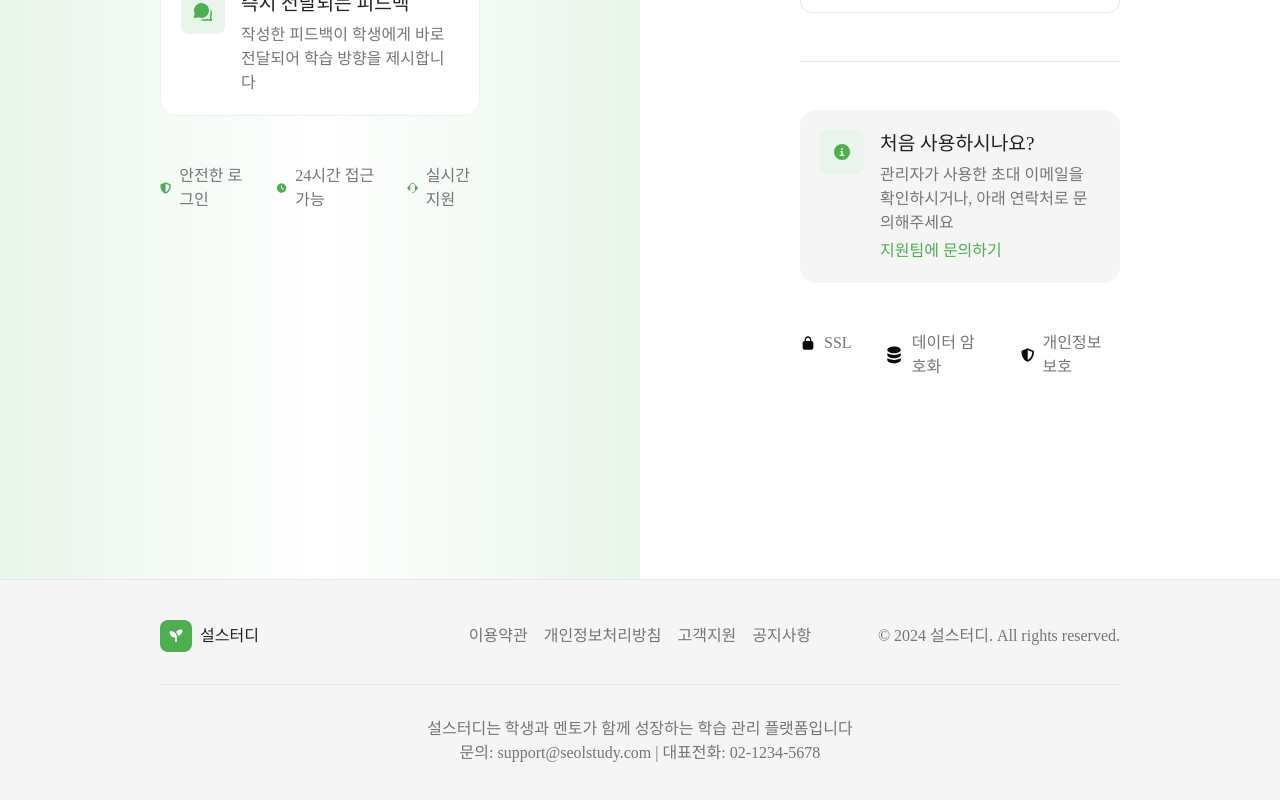
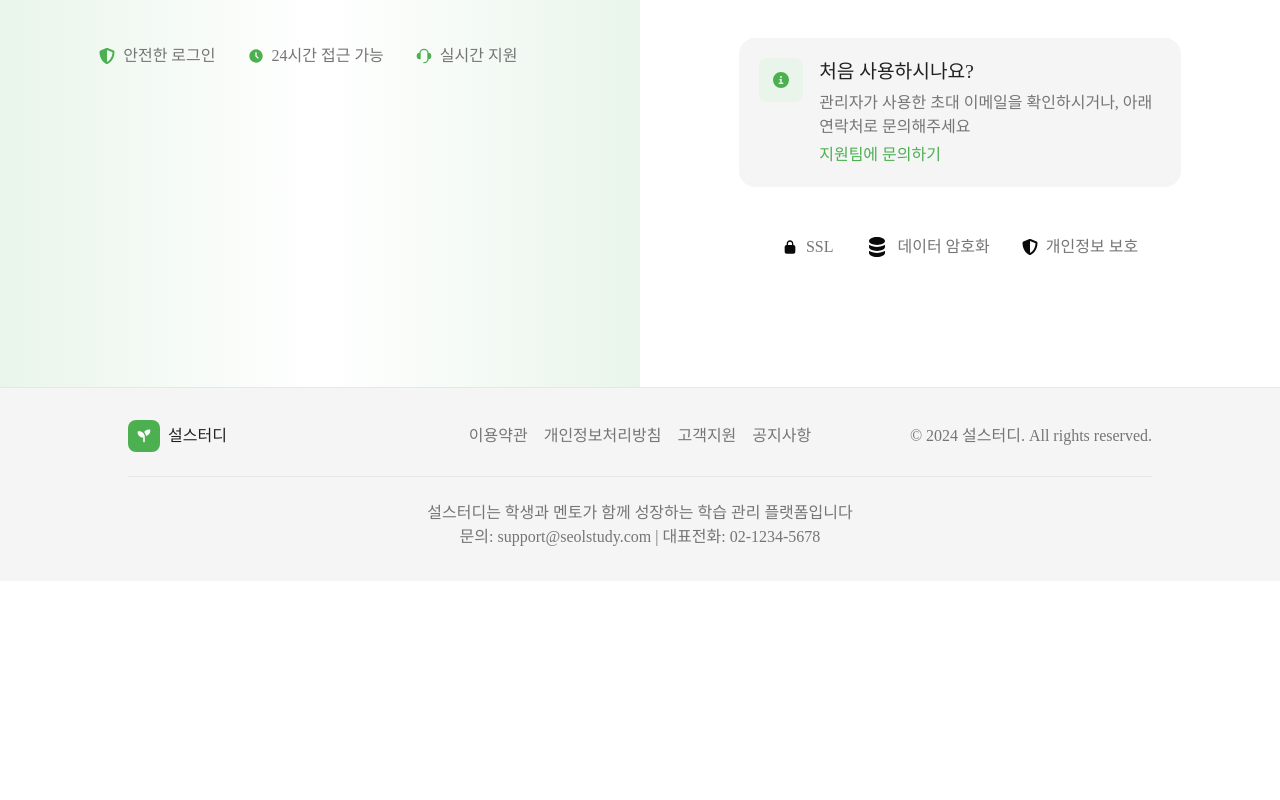
Before and after one commit to blaybum/Blaybum-Web, a Next.js app: page /auth in a window 1280 px wide. Shown: the part 840-1640 px from the top of the page. After the commit the page ends 1421 px from the top, so only its background shows below. Built offline with nearby package versions, Linux system fonts and the light colour scheme; a web font is replaced by a local one.

Commit message:
refactor: px 단위 수정

```diff
--- a/app/auth/layout.tsx
+++ b/app/auth/layout.tsx
@@ -7,9 +7,11 @@ export default function RootLayout({
   children: React.ReactNode
 }) {
   return (
-    <>
-      <main>{children}</main>
-      <Footer />
-    </>
+    <html lang="kr">
+      <body>
+        <main>{children}</main>
+        <Footer />
+      </body>
+    </html>
   )
 }
--- a/src/components/layout/Footer.tsx
+++ b/src/components/layout/Footer.tsx
@@ -6,7 +6,7 @@ import * as Styled from '@/styles/layout/footer';
 
 const Footer = () => {
   return (
-    <Styled.Container align='center' gap='xxl'>
+    <Styled.Container align='center' gap='xl'>
       <Styled.Header>
         <Styled.HeaderLeft align='center' gap='sm'>
           <Icon size='small' color='primary'> <SproutIcon size={16} /> </Icon>
--- a/src/styles/layout/footer.ts
+++ b/src/styles/layout/footer.ts
@@ -4,7 +4,7 @@ import { Row, Stack, Txt } from '@/components/common';
 import { theme } from '@/styles/theme';
 
 export const Container = styled(Stack)`
-  padding: 40px 160px;
+  padding: 2rem 8rem;
   border-top: 1px solid ${theme.colors.natural[200]};
   background-color: ${theme.colors.bg['secondary']};
 `;
--- a/src/styles/pages/auth.ts
+++ b/src/styles/pages/auth.ts
@@ -10,7 +10,7 @@ export const Container = styled(Row)`
 
 export const Panel = styled(Stack)`
   width: 50vw;
-  padding: 0 160px;
+  padding: 0 6.2rem;
   color: ${theme.colors.primary[500]};
   background: linear-gradient(
     to right,
@@ -38,7 +38,7 @@ export const Info = styled(Row)`
 
 export const Form = styled(Stack)`
   width: 50vw;
-  padding: 200px 160px;
+  padding: 8rem 6.2rem;
 `;
 
 export const Checkbox = styled.input`
```
